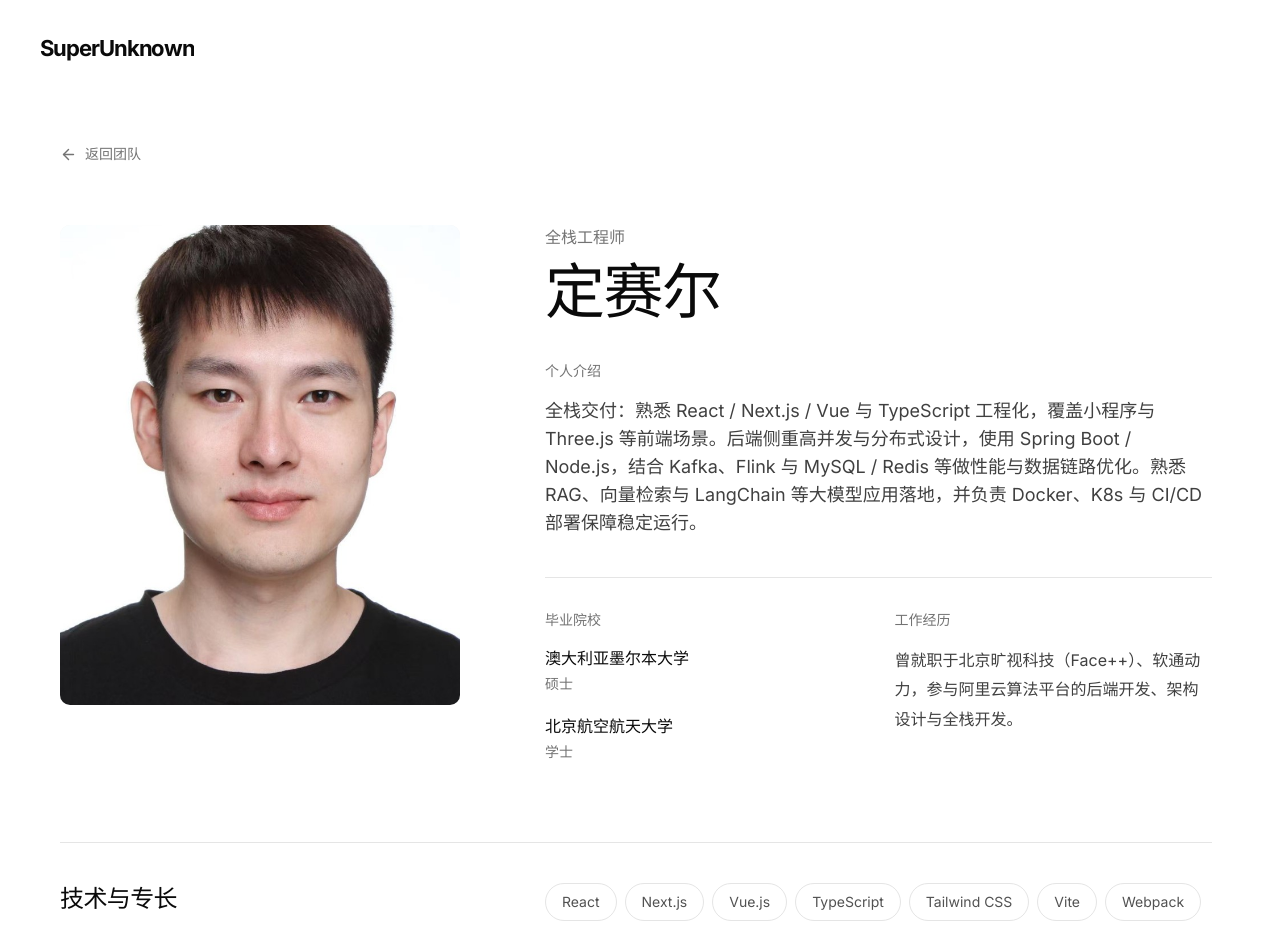
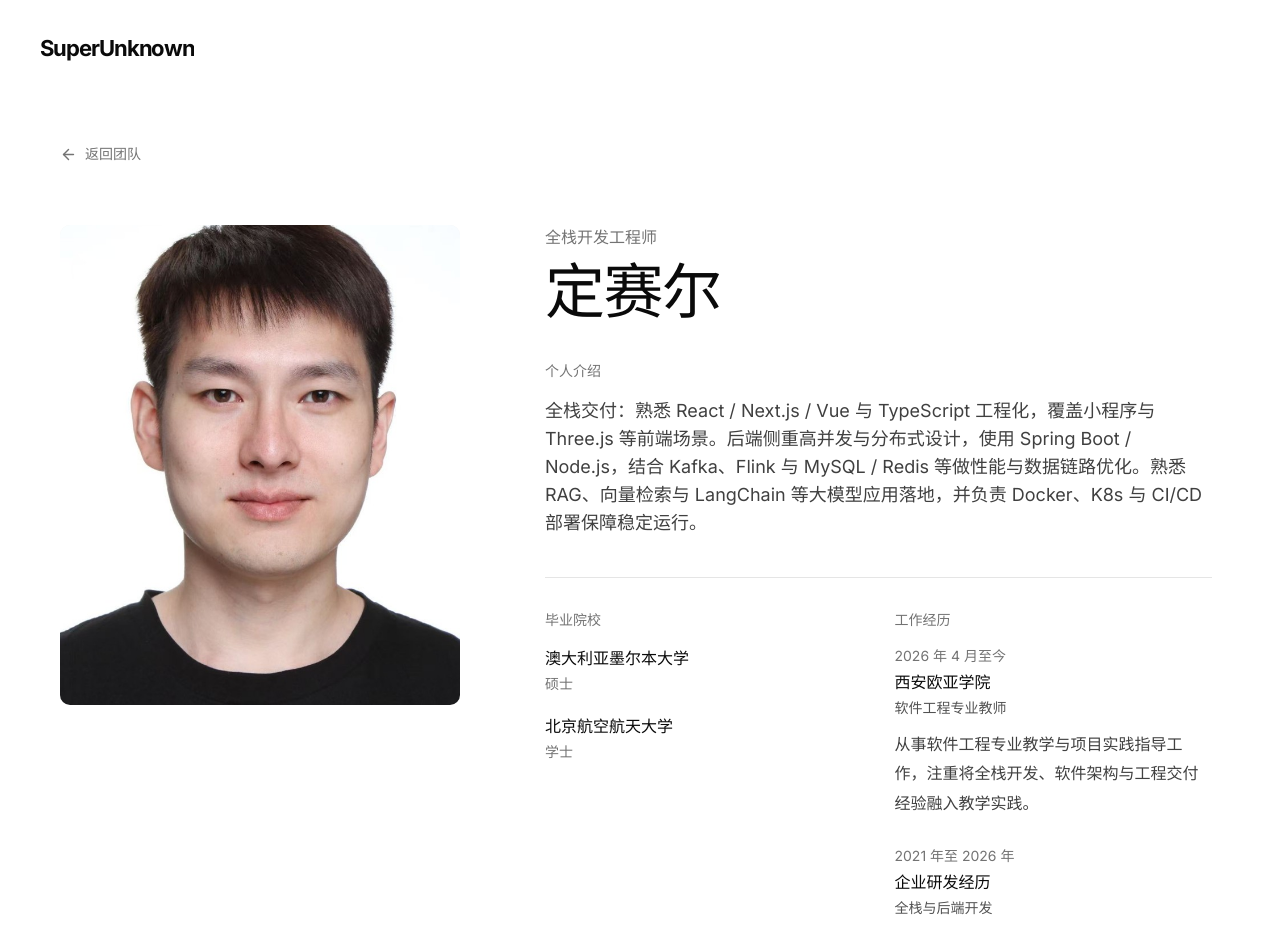
Before and after one commit to VictorDing22/Tavis, a Next.js app: page /team/dingsaier in a window 1280 px wide. Shown: the top 929 px of the page. Built offline with nearby package versions, Linux system fonts and the light colour scheme.

Commit message:
fix: 根据审核意见调整团队成员信息

```diff
--- a/src/app/team/[slug]/page.tsx
+++ b/src/app/team/[slug]/page.tsx
@@ -42,7 +42,7 @@ export default function TeamMemberPage({ params }: Props) {
                 <h2 id="member-education" className="text-sm text-secondary mb-4">毕业院校</h2>
                 <ul className="space-y-5">{member.education.map(item => <li key={item.school}><p className="text-base font-medium">{item.school}</p><p className="mt-1 text-sm text-secondary">{item.degree}</p></li>)}</ul>
               </section> : null}
-              {member.experienceItems?.length || member.experience ? <section aria-labelledby="member-experience">
+              {member.experienceItems?.length || member.experience ? <section aria-labelledby="member-experience" className={!member.education?.length ? "sm:col-span-2 max-w-3xl" : undefined}>
                 <h2 id="member-experience" className="text-sm text-secondary mb-4">{member.experienceLabel ?? "工作经历"}</h2>
                 {member.experienceItems?.length ? <ol className="space-y-7">{member.experienceItems.map(item => <li key={`${item.period ?? ""}-${item.organization}`}>
                   {item.period ? <p className="text-sm text-secondary">{item.period}</p> : null}
--- a/src/data/team.ts
+++ b/src/data/team.ts
@@ -22,13 +22,26 @@ export const TEAM_MEMBERS: TeamMember[] = [
   {
     slug: "dingsaier",
     name: "定赛尔",
-    role: "全栈工程师",
+    role: "全栈开发工程师",
     image: "/team/dingsaier.png",
     education: [
       { school: "澳大利亚墨尔本大学", degree: "硕士" },
       { school: "北京航空航天大学", degree: "学士" },
     ],
-    experience: "曾就职于北京旷视科技（Face++）、软通动力，参与阿里云算法平台的后端开发、架构设计与全栈开发。",
+    experienceItems: [
+      {
+        period: "2026 年 4 月至今",
+        organization: "西安欧亚学院",
+        role: "软件工程专业教师",
+        description: "从事软件工程专业教学与项目实践指导工作，注重将全栈开发、软件架构与工程交付经验融入教学实践。",
+      },
+      {
+        period: "2021 年至 2026 年",
+        organization: "企业研发经历",
+        role: "全栈与后端开发",
+        description: "曾就职于北京旷视科技（Face++）、软通动力，参与阿里云算法平台的后端开发、架构设计与全栈开发。",
+      },
+    ],
     bio: "全栈交付：熟悉 React / Next.js / Vue 与 TypeScript 工程化，覆盖小程序与 Three.js 等前端场景。后端侧重高并发与分布式设计，使用 Spring Boot / Node.js，结合 Kafka、Flink 与 MySQL / Redis 等做性能与数据链路优化。熟悉 RAG、向量检索与 LangChain 等大模型应用落地，并负责 Docker、K8s 与 CI/CD 部署保障稳定运行。",
     skills: ["React", "Next.js", "Vue.js", "TypeScript", "Tailwind CSS", "Vite", "Webpack", "Three.js", "微信小程序", "Node.js", "Java", "Spring Boot", "Python", "golang", "高并发架构", "Kafka", "Flink", "MySQL", "PostgreSQL", "Redis", "gRPC", "RAG", "LangChain", "向量检索", "LLM API", "Docker", "Kubernetes", "CI/CD"],
   },
@@ -93,37 +106,28 @@ export const TEAM_MEMBERS: TeamMember[] = [
   {
     slug: "zhangzeyu",
     name: "张泽宇",
-    role: "软件工程师",
+    role: "后端开发工程师",
     image: "/team/zhangzeyu.png",
-    education: [
-      { school: "西安欧亚学院", degree: "软件工程 · 本科在读" },
-    ],
     experienceLabel: "项目实践",
     experience: "参与校内软件工程项目与团队协作开发，围绕需求拆解、功能实现、接口联调和版本迭代积累实践经验，并持续完善代码规范、测试与交付能力。",
-    bio: "专注于现代 Web 应用与软件工程实践，具备前后端协作开发能力。前端侧使用 React、Next.js 与 TypeScript 构建响应式界面，后端侧通过 Java、Spring Boot 和关系型数据库完成业务接口与数据建模。重视清晰的代码结构、稳定的接口约定和可维护的工程流程，能够在团队项目中完成从需求分析、功能开发到联调测试的完整任务闭环。",
+    bio: "专注于后端服务开发与软件工程实践，能够使用 Java、Spring Boot、Node.js 和关系型数据库完成业务建模、接口设计与功能实现。熟悉 RESTful API、MySQL、PostgreSQL、Redis 等常用技术，并具备前后端联调、容器化部署和持续集成基础。重视清晰的代码结构、稳定的接口约定和可维护的工程流程，能够在团队项目中完成从需求分析、后端开发到联调测试的完整任务闭环。",
     skills: ["React", "Next.js", "Vue.js", "TypeScript", "JavaScript", "HTML5", "CSS3", "Tailwind CSS", "Java", "Spring Boot", "Node.js", "RESTful API", "MySQL", "PostgreSQL", "Redis", "Git", "Linux", "Docker", "单元测试", "CI/CD", "响应式开发", "接口联调", "软件工程"],
   },
   {
     slug: "wanshumiao",
     name: "万书淼",
-    role: "产品设计师 · UI/UX",
+    role: "前端开发工程师 · 产品经理",
     image: "/team/wanshumiao.jpg",
-    education: [
-      { school: "西安欧亚学院", degree: "本科在读" },
-    ],
     experienceLabel: "项目实践",
-    experience: "参与校内数字产品与团队项目实践，负责需求梳理、信息架构、界面设计和交互原型制作，并协助开发团队完成设计还原与体验优化。关注产品逻辑、视觉一致性和用户操作路径，持续积累从需求分析到界面落地的完整实践经验。",
-    bio: "专注于数字产品设计与用户体验，能够从用户需求和实际使用场景出发，完成产品结构梳理、交互流程设计与视觉界面呈现。熟悉移动端与 Web 端产品的设计规范，注重信息层级、界面一致性和操作反馈，并具备基础前端知识，能够与研发成员高效协作，推动设计方案转化为清晰、易用且具有良好完成度的数字产品。",
-    skills: ["Figma", "UI 设计", "UX 设计", "交互设计", "用户研究", "需求分析", "信息架构", "用户流程", "线框图", "高保真原型", "设计系统", "组件规范", "响应式设计", "移动端设计", "Web 端设计", "可用性测试", "无障碍设计", "设计走查", "设计交付", "HTML5", "CSS3", "JavaScript", "React", "Tailwind CSS"],
+    experience: "参与校内 Web 应用与数字产品项目实践，负责需求梳理、功能规划、交互原型和前端页面实现，并与团队成员协作完成接口联调、版本迭代和体验优化。持续积累从用户需求分析、产品方案设计到前端功能落地的完整实践经验。",
+    bio: "专注于 Web 前端开发与数字产品规划，能够从用户需求和实际使用场景出发，完成需求分析、功能拆解、交互流程设计与页面实现。熟悉 React、Next.js、TypeScript 等前端技术，注重组件复用、响应式体验和界面一致性；同时具备产品思维与原型设计能力，能够协调设计和研发任务，推动产品方案稳定落地。",
+    skills: ["React", "Next.js", "TypeScript", "JavaScript", "HTML5", "CSS3", "Tailwind CSS", "响应式开发", "组件化开发", "RESTful API", "接口联调", "Git", "Figma", "产品规划", "需求分析", "用户研究", "信息架构", "用户流程", "交互设计", "原型设计", "设计系统", "可用性测试", "敏捷协作", "版本迭代"],
   },
   {
     slug: "tianmengyao",
     name: "田梦瑶",
-    role: "数据分析师 · 质量保障",
+    role: "数据分析工程师 · 测试开发工程师",
     image: "/team/tianmengyao.png",
-    education: [
-      { school: "西安欧亚学院", degree: "本科在读" },
-    ],
     experienceLabel: "项目实践",
     experience: "参与校内数字化项目的数据整理、功能测试与质量验证工作，协助团队完成测试场景设计、接口检查、问题跟踪和版本验收。能够通过数据分析发现业务流程和产品体验中的异常，为功能优化与项目迭代提供依据。",
     bio: "关注数据价值与软件质量，具备数据处理、可视化分析和软件测试的基础能力。能够使用 Python 与 SQL 完成数据清洗、统计分析和结果呈现，并围绕业务需求设计功能测试、接口测试与回归测试方案。在团队协作中注重细节和交付质量，通过规范的测试记录、问题定位与数据反馈，帮助产品持续提升稳定性、准确性和使用体验。",
@@ -132,11 +136,8 @@ export const TEAM_MEMBERS: TeamMember[] = [
   {
     slug: "zhuyaodong",
     name: "朱耀东",
-    role: "软件工程师 · 项目负责人",
+    role: "全栈开发工程师",
     image: "/team/zhuyaodong.png",
-    education: [
-      { school: "西安欧亚学院", degree: "软件工程 · 本科在读" },
-    ],
     experienceLabel: "项目实践",
     experience: "参与多个 Web 应用与数字化项目的规划和研发，负责需求梳理、功能设计、前端开发、接口联调及版本迭代，并参与项目展示、代码管理和部署交付。能够协调设计与研发任务，推动项目从初步构想到可运行产品的完整落地。",
     bio: "专注于 Web 应用开发与数字产品实现，具备前端工程、后端接口和项目协作等综合实践能力。前端侧主要使用 React、Next.js 与 TypeScript 构建响应式页面和交互体验，后端侧能够结合 Java、Spring Boot、Node.js 与数据库技术完成业务功能开发。在项目实践中关注产品需求、代码质量与最终交付效果，能够参与需求分析、技术方案设计、功能开发、测试联调和部署维护等环节。同时持续探索大语言模型、AI Agent 和智能应用开发，尝试将人工智能能力融入实际软件产品与业务场景。",
```
